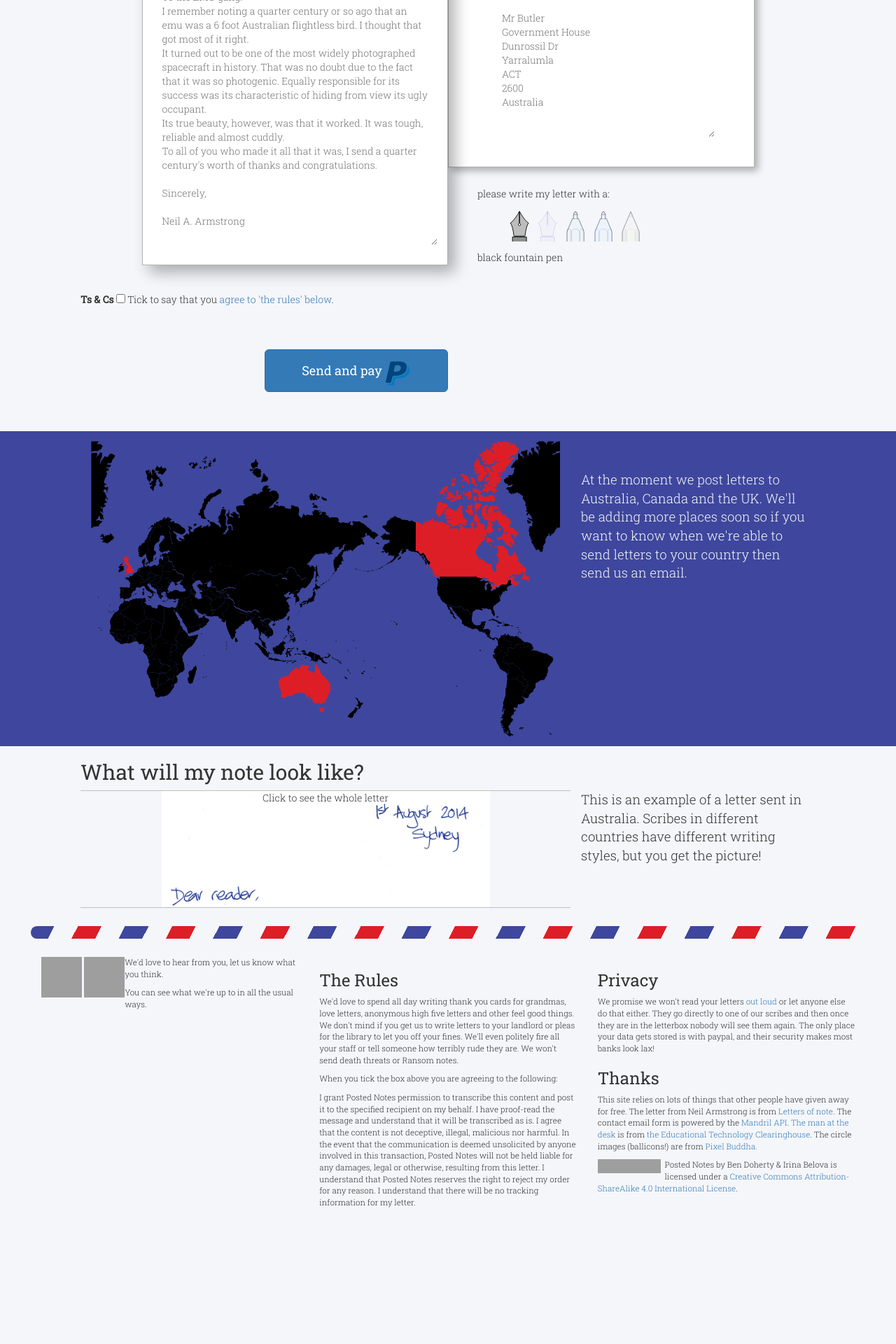
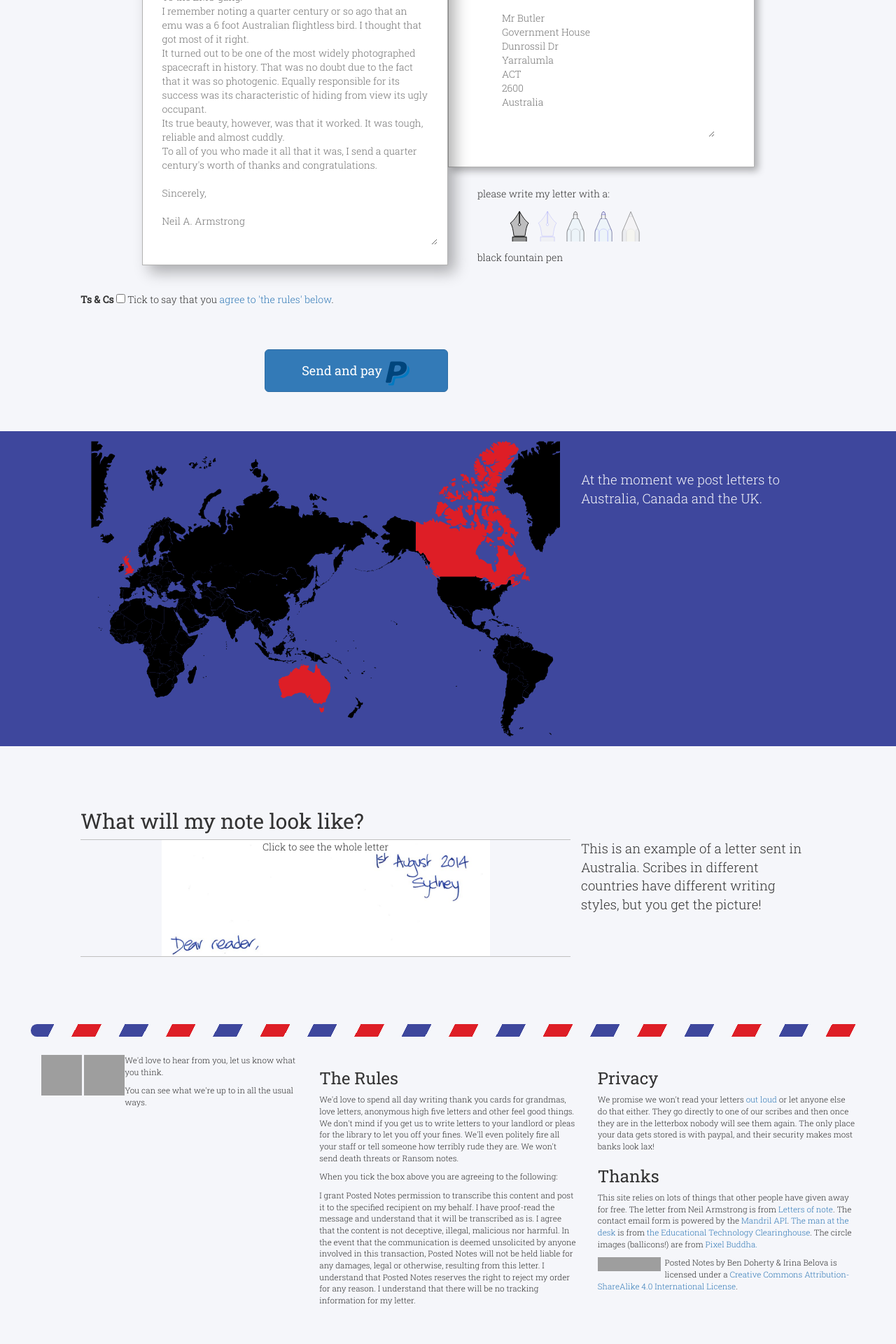
Before and after one commit to notionparallax/postedNotes, a Jekyll site: the page built from index.html, in a window 1280 px wide. Shown: the part 1416-3336 px from the top of the page at 70% size. Built offline with Jekyll 4.4.1, drawn with Linux system fonts in a browser that asks for light colours; nearby versions of some CDN libraries; before the commit the page ends 3196 px from its top, so only the background shows below that; grey boxes are pictures that could not be loaded.

Commit message:
final tweaks

```diff
--- a/_includes/where-row.html
+++ b/_includes/where-row.html
@@ -6,7 +6,7 @@
       {% include Blank_Map_Pacific_World.svg %}
     </div>
     <div class="where-text col-xs-12 col-sm-4">
-      <p>At the moment we post letters to Australia, Canada and the UK. We'll be adding more places soon so if you want to know when we're able to send letters to your country then send us an email.</p>
+      <p>At the moment we post letters to Australia, Canada and the UK. <!-- We'll be adding more places soon so if you want to know when we're able to send letters to your country then send us an email. --></p>
     </div>
   </div>
 </section>
--- a/_sass/card.scss
+++ b/_sass/card.scss
@@ -40,6 +40,7 @@ textarea {
 
   @include media-query($on-palm) {
     height: 80vh;
+    box-shadow: 5px 5px 10px 0 $shadow-colour;
   }
 
   @include media-query($tiny) {
@@ -178,9 +179,9 @@ textarea {
   background: yellow;
   border: 2px solid white;
   border-radius: 1em;
-  box-shadow: 15px 15px 30px 0 rgba(0, 0, 0, .3);
+  box-shadow: 15px 15px 30px 0 $shadow-colour;
   left: 2em;
-  padding: 1em 1em .5em 1em;
+  padding: 1em 1em .5em;
   position: absolute;
   top: 2em;
   width: 50%;
@@ -215,6 +216,7 @@ textarea {
   color: $main-bg-colour;
   margin-left: 40vw;
   margin-top: 1em;
+  min-width: 30vw;
   padding: 1em;
 
   @include media-query($on-palm) {
--- a/css/main.scss
+++ b/css/main.scss
@@ -108,13 +108,20 @@ p {
 .what-row {
   padding-bottom: 4em;
 }
+
 .what-row-text {
   column-width: 20em;
 }
+
 .how-row {
   padding-bottom: 4em;
 }
 
+.example-row {
+    margin: 5em 0;
+
+    @include media-query($on-palm) {margin: 0;}
+}
 
 .guts {
   max-width: 75em;
```
